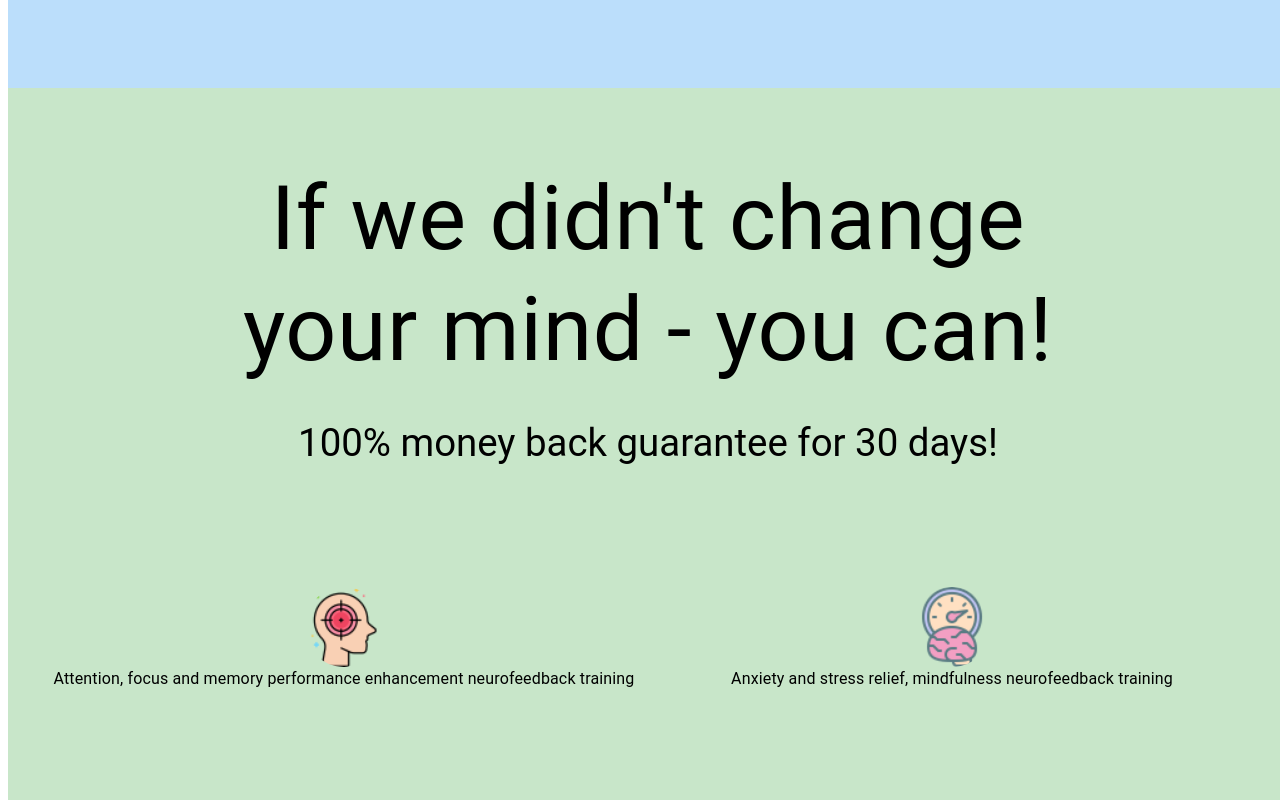
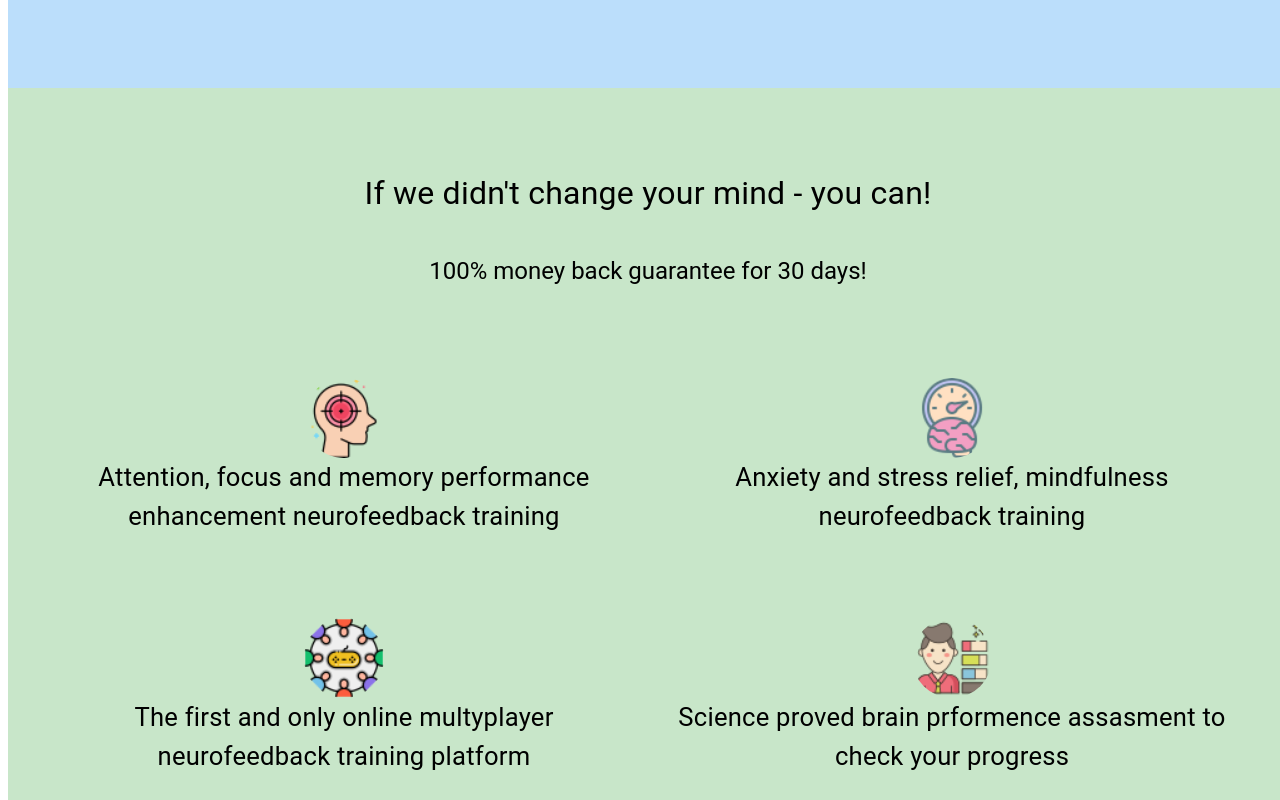
Before and after one commit to MNPCMW6444/neurobica-sites-landingpage, a React (Create React App) app: page / in a window 1280 px wide. Shown: the part 1580-2380 px from the top of the page. Built offline with nearby package versions, Linux system fonts and the light colour scheme; no server answers.

Commit message:
text feat fix

```diff
--- a/src/Features.tsx
+++ b/src/Features.tsx
@@ -24,18 +24,18 @@ export default function RowAndColumnSpacing() {
                 container
                 width="100vw"
                 rowSpacing={2}
-                columnSpacing={{ xs: 1, sm: 2, md: 3 }}
+                columnSpacing={{ xs: 1, sm: 2, md: 3, lg: 5 }}
                 justifyContent="center"
                 alignItems="center"
                 direction="column"
             >
                 <Grid item xs={12} md={12} lg={12}>
-                    <Typography align="center" sx={{ padding: "2vh", maxWidth: "70vW", fontSize: "7vw" }} variant="h4">
+                    <Typography align="center" sx={{ padding: "2vw", maxWidth: "70vW", fontSize: "2rem" }} variant="h4">
                         If we didn't change your mind - you can!
                     </Typography>
                 </Grid>
                 <Grid item xs={12} md={12} lg={12} height="100vhs">
-                    <Typography sx={{ fontSize: "3vw" }} align="center" variant="h5" >
+                    <Typography sx={{ fontSize: "1.5rem" }} align="center" variant="h5" >
                         100% money back guarantee for 30 days!
                     </Typography>
                     <br></br>
@@ -53,7 +53,7 @@ export default function RowAndColumnSpacing() {
                     </Grid>
                     <Grid item>
 
-                        <Typography sx={{ fontSize: "2vh" }} align='center'> Attention, focus and memory performance enhancement neurofeedback training</Typography>
+                        <Typography sx={{ fontSize: "2vw" }} align='center'> Attention, focus and memory performance enhancement neurofeedback training</Typography>
                     </Grid>
 
                 </Grid>
@@ -65,7 +65,7 @@ export default function RowAndColumnSpacing() {
                     </Grid>
                     <Grid item >
 
-                        <Typography sx={{ fontSize: "2vh" }} align='center'> Anxiety and stress relief, mindfulness neurofeedback training</Typography>
+                        <Typography sx={{ fontSize: "2vw" }} align='center'> Anxiety and stress relief, mindfulness neurofeedback training</Typography>
                     </Grid>
                 </Grid>
 
@@ -76,7 +76,7 @@ export default function RowAndColumnSpacing() {
                     </Grid>
                     <Grid item>
 
-                        <Typography sx={{ fontSize: "2vh" }} align='center'>The first and only online multyplayer neurofeedback training platform</Typography>
+                        <Typography sx={{ fontSize: "2vw" }} align='center'>The first and only online multyplayer neurofeedback training platform</Typography>
                     </Grid>
                 </Grid>
 
@@ -85,9 +85,9 @@ export default function RowAndColumnSpacing() {
                         <Avatar src={performance} alt="performance"
                             sx={{ width: "10vh", height: "10vh" }}></Avatar>
                     </Grid>
-                    <Grid item>
+                    <Grid item >
 
-                        <Typography sx={{ fontSize: "2vh" }} align='center'>  Science proved brain prformence assasment to check your progress</Typography>
+                        <Typography sx={{ fontSize: "2vw" }} align='center'>  Science proved brain prformence assasment to check your progress</Typography>
                     </Grid>
                 </Grid>
 
```
